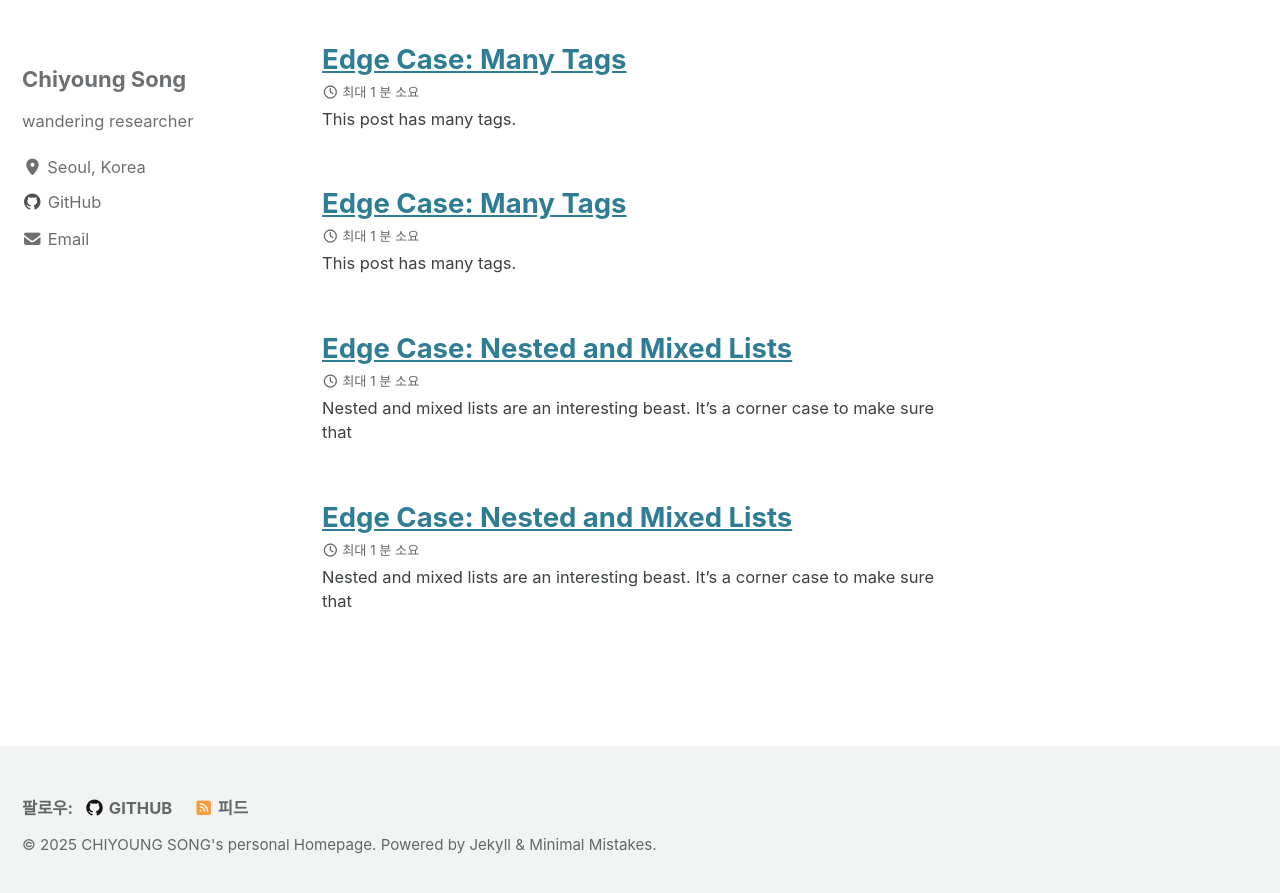
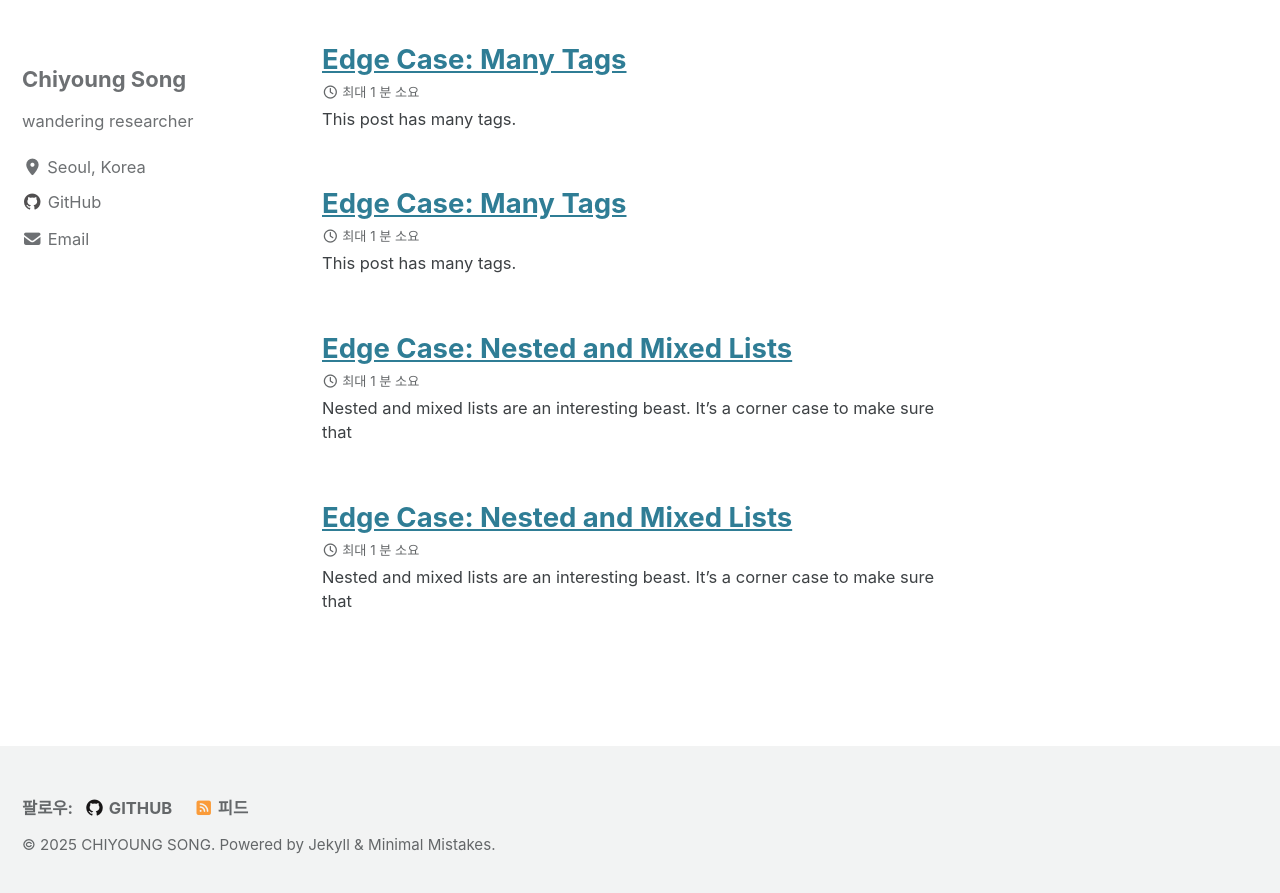
Before and after one commit to chiyoung3927/chiyoung3927.github.io, a Jekyll site: the page built from index.html, in a window 1280 px wide and 900 px high, scrolled down 21721 px. Shown: the top 893 px of the window. Built offline with Jekyll 4.4.1, drawn with Linux system fonts in a browser that asks for light colours; cached includes are drawn as plain includes.

Commit message:
Update _config.yml

```diff
--- a/_config.yml
+++ b/_config.yml
@@ -11,7 +11,7 @@ minimal_mistakes_skin    : "default" # "air", "aqua", "contrast", "dark", "dirt"
 
 # Site Settings
 locale                   : "ko-KR"
-title                    : "CHIYOUNG SONG's personal Homepage"
+title                    : "CHIYOUNG SONG"
 title_separator          : "-"
 subtitle                 : "Introduce research, projects, and publications of CYSong"
 name                     : &name "Chiyoung Song" # &name is a YAML anchor which can be *referenced later
```
